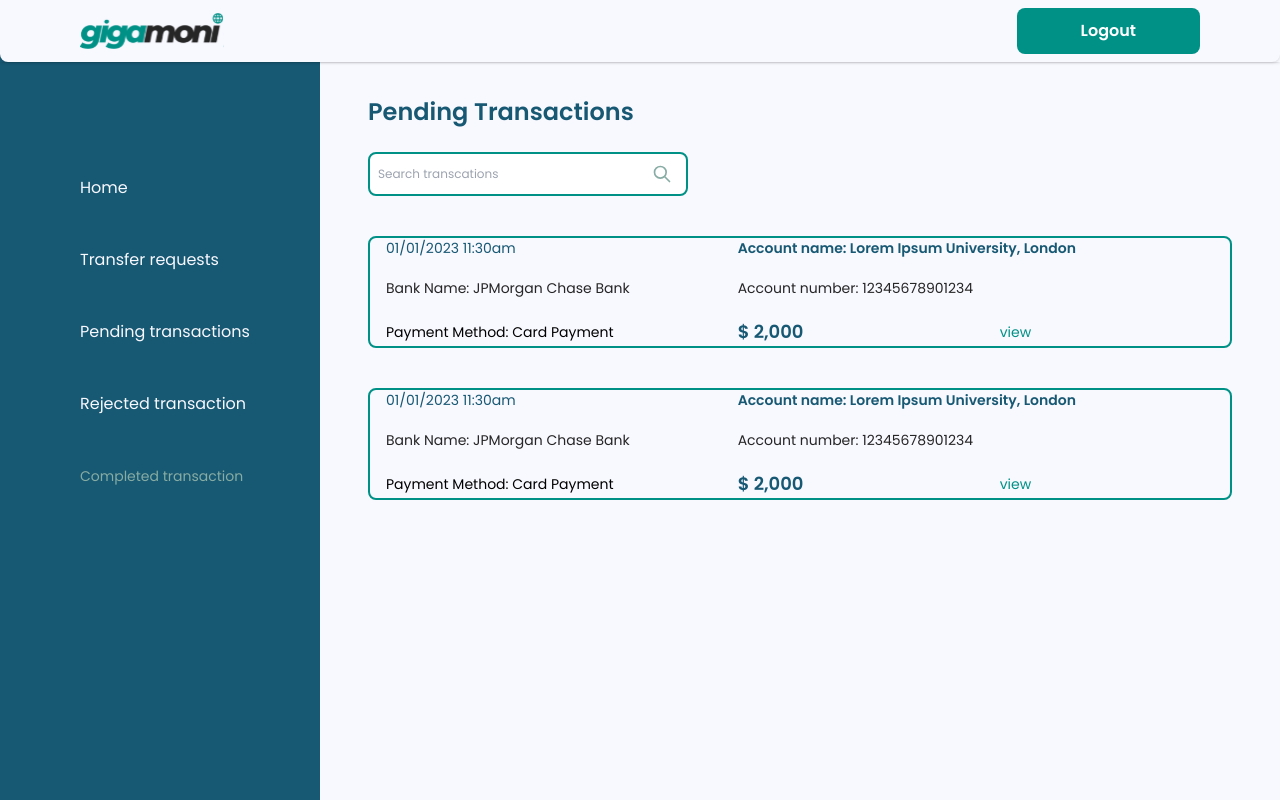
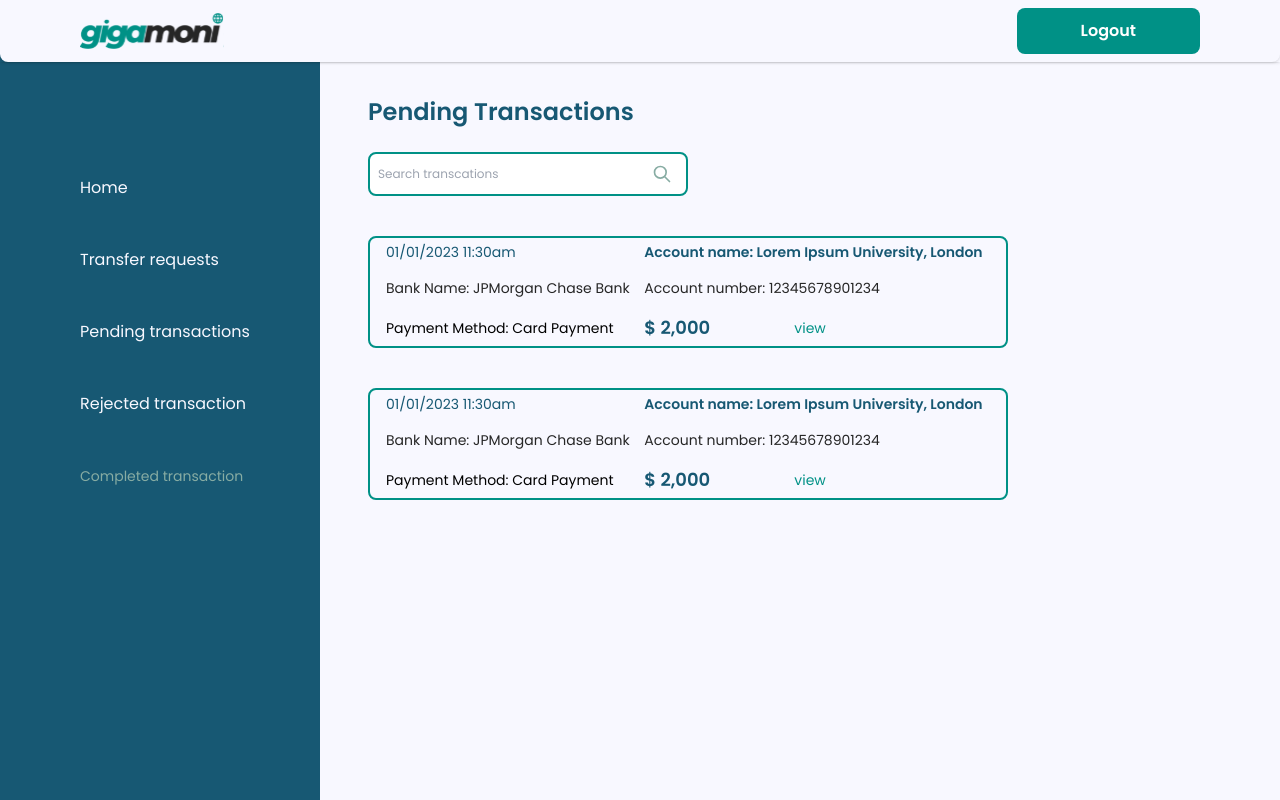
Before and after one commit to himarnoel/gigamoniadmin, a React (Vite) app: page /completed in a window 1280 px wide. Built offline with nearby package versions, Linux system fonts and the light colour scheme.

Commit message:
doen with completed

```diff
--- a/src/DashboardPages/Completed.jsx
+++ b/src/DashboardPages/Completed.jsx
@@ -17,7 +17,7 @@ const Completed = () => {
         <HiOutlineSearch className="text-[#87ACA3] text-xl inset-y-9 right-4 absolute " />
       </div>
       <div className="flex mt-10 gap-x-20  items-center">
-        <div className="flex flex-col justify-between w-full min-h-[7rem]  pl-4  rounded-lg border-2 border-[#009186]">
+        <div className="flex flex-col justify-between w-[40rem] py-1 min-h-[7rem]  pl-4  rounded-lg border-2 border-[#009186]">
           <div className="grid grid-cols-12 text-sm items-center">
             <p className="text-sm text-[#175873] col-span-5">
               01/01/2023 11:30am
@@ -42,7 +42,7 @@ const Completed = () => {
         </div>
       </div>
       <div className="flex mt-10 gap-x-20  items-center">
-        <div className="flex flex-col justify-between w-full min-h-[7rem]  pl-4  rounded-lg border-2 border-[#009186]">
+        <div className="flex flex-col justify-between w-[40rem] py-1 min-h-[7rem]  pl-4  rounded-lg border-2 border-[#009186]">
           <div className="grid grid-cols-12 text-sm items-center">
             <p className="text-sm text-[#175873] col-span-5">
               01/01/2023 11:30am
```
